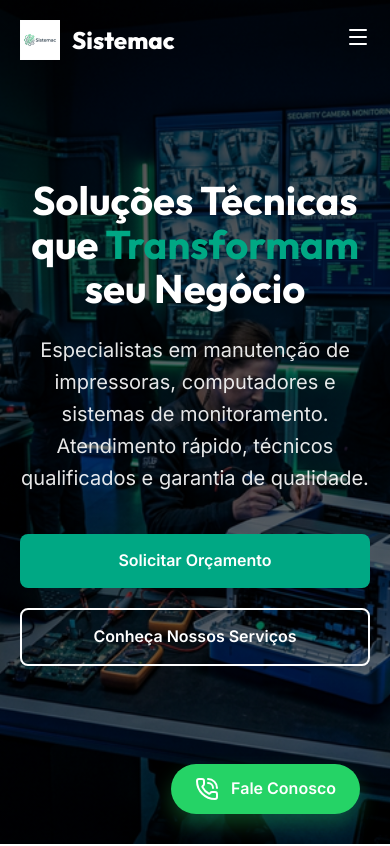
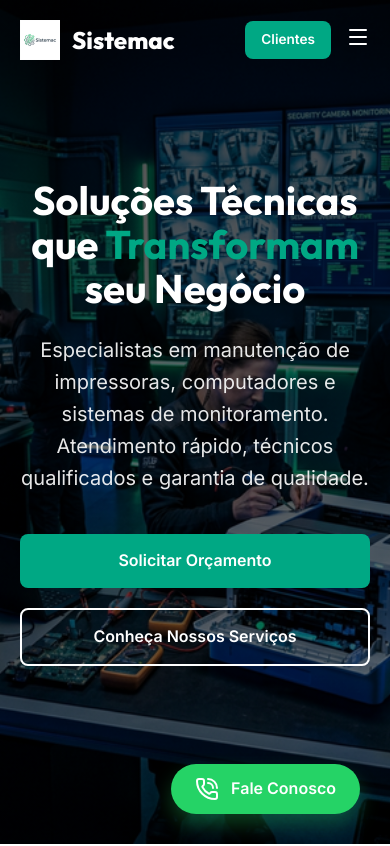
Before and after one commit to Josias1965/Projeto-Sistemac, a website: page index.html in a window 390 px wide. Shown: the top 846 px of the page. Drawn offline with nearby package versions, Linux system fonts and the light colour scheme.

Commit message:
Exibe botão Clientes no cabeçalho mobile

```diff
--- a/index.html
+++ b/index.html
@@ -46,6 +46,9 @@
             <li><a href="#servicos">Serviços</a></li>
             <li><a href="#depoimentos">Depoimentos</a></li>
             <li><a href="#contato">Contato</a></li>
+            <li style="margin-top: 10px; border-top: 1px solid #eee; padding-top: 20px;">
+                <a href="login.html" class="btn btn-primary" style="width: 100%; display: block; color: white;">Área do Cliente</a>
+            </li>
         </ul>
     </div>
 
--- a/style.css
+++ b/style.css
@@ -567,7 +567,9 @@ img {
         display: none; /* Mobile menu logic should be here */
     }
     .header-actions .btn {
-        display: none;
+        display: block; /* Garante que o botão de Clientes seja visto */
+        padding: 8px 16px;
+        font-size: 0.85rem;
     }
     .mobile-toggle {
         display: block;
```
